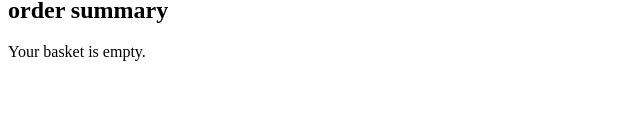
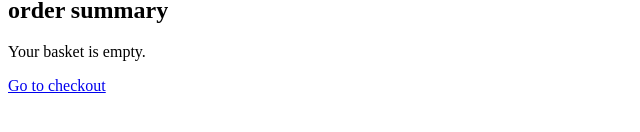
Before and after one commit to maciejpi/pizza-shop, a React (Create React App) app: page / in a window 1280 px wide. Shown: the part 278-410 px from the top of the page, without its empty margins (0-640 px from the left). Built offline with nearby package versions, Linux system fonts and the light colour scheme.

Commit message:
Display link in orderSummary depending on path.

```diff
--- a/src/components/orderSummary.js
+++ b/src/components/orderSummary.js
@@ -1,7 +1,8 @@
 import React from 'react';
 import { useSelector } from 'react-redux';
+import { Link } from 'react-router-dom';
 
-const OrderSummary = () => {
+const OrderSummary = ({ pathname }) => {
   const pizzas = useSelector(state => state.selectedPizzas);
 
   return (
@@ -10,17 +11,19 @@ const OrderSummary = () => {
       {pizzas.length ? (
         <div>
           {pizzas.map(({ price, dough, ingredients }, i) => (
-            <>
+            <div key={i}>
               <div>name: pizza {i + 1}</div>
               <div>price: {price}</div>
               <div>size: {dough}</div>
               <div>{ingredients.join(', ')}</div>
-            </>
+            </div>
           ))}
         </div>
       ) : (
         <p>Your basket is empty.</p>
       )}
+      {/* no pointer-events when !pizza.length */}
+      {pathname === '/' && <Link to="/checkout">Go to checkout</Link>}
     </>
   );
 };
--- a/src/pages/checkout.js
+++ b/src/pages/checkout.js
@@ -1,9 +1,13 @@
 import React from 'react';
+
+import { OrderSummary } from '../components';
 
 const Checkout = () => {
   return (
     <>
       <h1>checkout</h1>
+
+      <OrderSummary></OrderSummary>
     </>
   );
 };
--- a/src/pages/menu.js
+++ b/src/pages/menu.js
@@ -7,7 +7,7 @@ import {
 } from '../components';
 import { ingredientOptions } from '../data';
 
-const Menu = props => {
+const Menu = ({ location }) => {
   return (
     <>
       <h1>menu</h1>
@@ -25,7 +25,7 @@ const Menu = props => {
         <CreatePizzaButton />
       </div>
 
-      <OrderSummary></OrderSummary>
+      <OrderSummary {...location}></OrderSummary>
     </>
   );
 };
```
